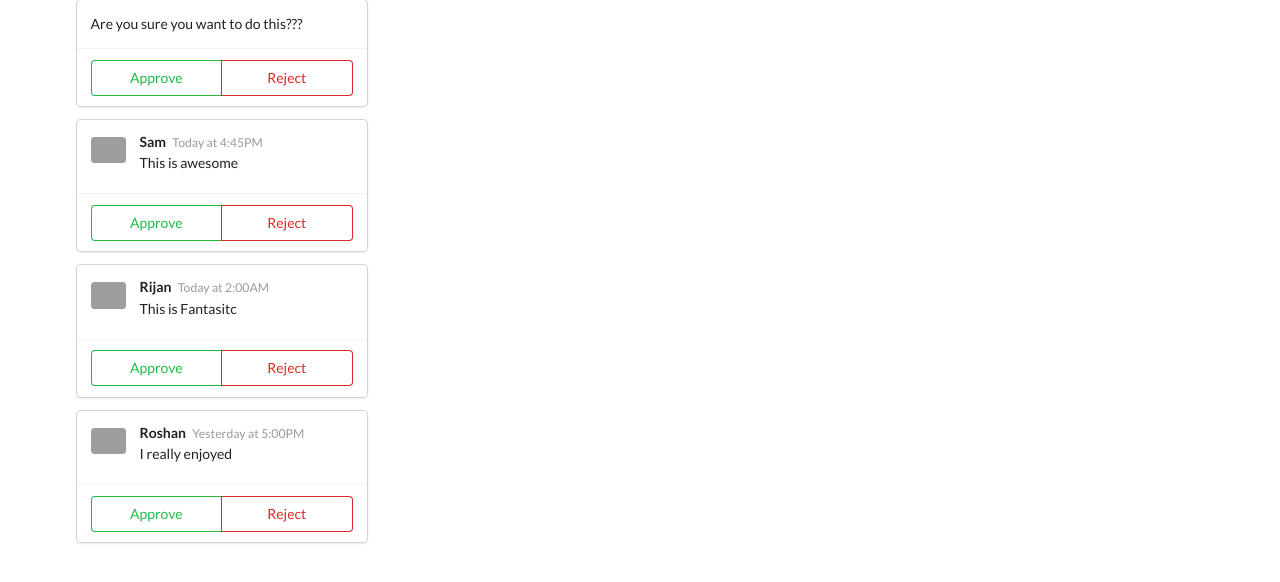
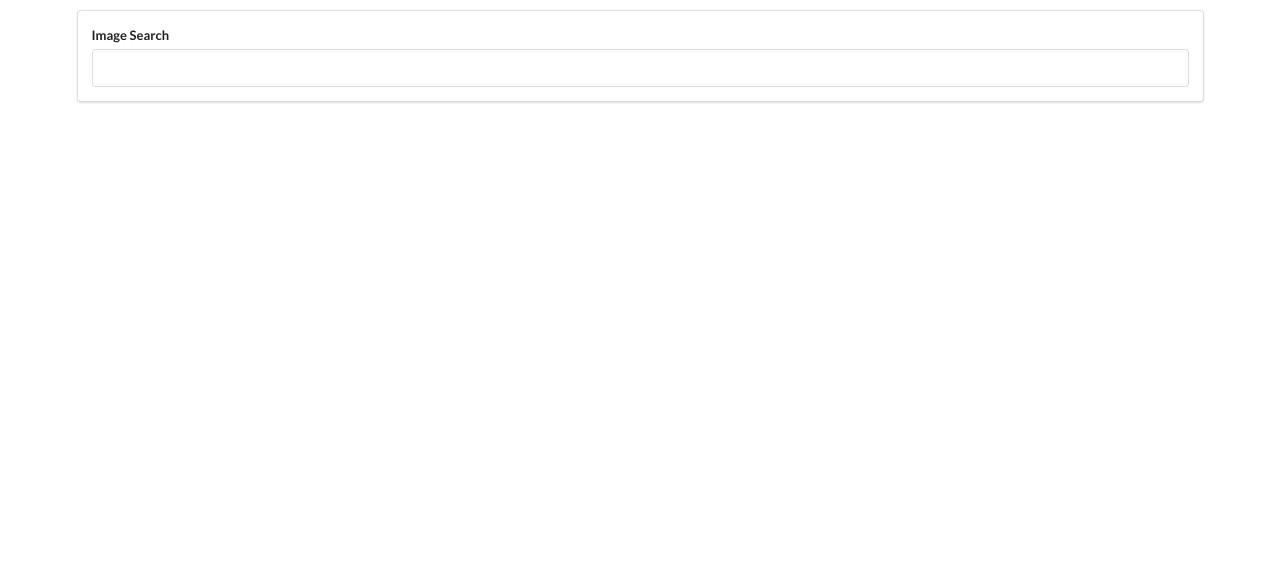
Before and after one commit to niksankarkee/ReactComplete, a React (Create React App) app: page / in a window 1280 px wide. Shown: the top 582 px of the page. Built offline with nearby package versions, Linux system fonts and the light colour scheme; grey boxes are pictures that could not be loaded.

Commit message:
Before making requests

```diff
--- a/src/ApprovalCard.js
+++ /dev/null
@@ -1,19 +0,0 @@
-import React from 'react';
-
-const ApprovalCard = ({ children }) => {
-    return (
-        <div className="ui card">
-            <div className="content">
-                {children}
-            </div>
-            <div className="extra content">
-                <div className="ui two buttons">
-                    <div className="ui basic green button">Approve</div>
-                    <div className="ui basic red button">Reject</div>
-                </div>
-            </div>
-        </div>
-    );
-}
-
-export default ApprovalCard;
--- a/src/CommentDetail.js
+++ /dev/null
@@ -1,24 +0,0 @@
-import React from 'react';
-
-
-const CommentDetail = ({ author, timeAgo, imageUrl, children }) => {
-    return (
-        <div className="comment">
-            <a href="/" className="avatar">
-                <img src={imageUrl} alt="avatar" />
-            </a>
-            <div className="content">
-                <a href="/" className="author">
-                    {author}
-                </a>
-                <div className="metadata">
-                    <span className="date">{timeAgo}</span>
-                </div>
-                <div className="text">{children}</div>
-            </div>
-        </div>
-    );
-
-}
-
-export default CommentDetail;
--- /dev/null
+++ b/src/components/App.js
@@ -0,0 +1,18 @@
+import React from 'react';
+import SearchBar from './SearchBar'
+
+class App extends React.Component {
+    onSearchSubmit(term){
+        console.log(term);
+    }
+    render() {
+        return (
+            <div className="ui container" style={{ marginTop: '10px' }}>
+                <SearchBar onSubmit={this.onSearchSubmit}/>
+            </div>
+        );
+
+    }
+}
+
+export default App;
--- /dev/null
+++ b/src/components/SearchBar.js
@@ -0,0 +1,38 @@
+import React from "react";
+
+class SearchBar extends React.Component {
+    // constructor(props) {
+    //     super(props);
+
+    //     this.onFormSubmit = this.onFormSubmit.bind(this);
+    // }
+    state = {
+        term: "",
+    };
+
+    onFormSubmit = event => {
+        event.preventDefault();
+
+        this.props.onSubmit(this.state.term);
+    }
+
+    render() {
+        return (
+            <div className="ui segment">
+                <form onSubmit={this.onFormSubmit} className="ui form">
+                    <div className="field">
+                        <label htmlFor="imgSearch">Image Search</label>
+                        <input
+                            type="text"
+                            id="imgSearch"
+                            value={this.state.term}
+                            onChange={(e) => this.setState({ term: e.target.value })}
+                        />
+                    </div>
+                </form>
+            </div>
+        );
+    }
+}
+
+export default SearchBar;
--- a/src/index.js
+++ b/src/index.js
@@ -1,35 +1,7 @@
 // Import the React and ReactDOM libraries
 import React from 'react';
 import { render } from 'react-dom';
-import faker from 'faker';
-import CommentDetail from './CommentDetail';
-import ApprovalCard from './ApprovalCard';
 
+import App from './components/App';
 
-// Create a react component
-const App = () => {
-    return (
-        <>
-            <div className="ui container comments">
-                <ApprovalCard >
-                    Are you sure you want to do this???
-                </ApprovalCard>
-
-                <ApprovalCard >
-                    <CommentDetail author='Sam' timeAgo="Today at 4:45PM" imageUrl={faker.image.avatar()} > This is awesome </CommentDetail>
-                </ApprovalCard>
-                <ApprovalCard >
-                    <CommentDetail author='Rijan' timeAgo="Today at 2:00AM" imageUrl={faker.image.avatar()} > This is Fantasitc </CommentDetail>
-                </ApprovalCard>
-                <ApprovalCard>
-                    <CommentDetail author='Roshan' timeAgo="Yesterday at 5:00PM" imageUrl={faker.image.avatar()} > I really enjoyed </CommentDetail>
-                </ApprovalCard>
-            </div>
-        </>
-
-    );
-};
-
-
-// Take the react component and show it on the screen
 render(<App />, document.querySelector('#root'));
```
Also changed, not shown: src/components/ImageList.js (added, +11 -0 lines).
